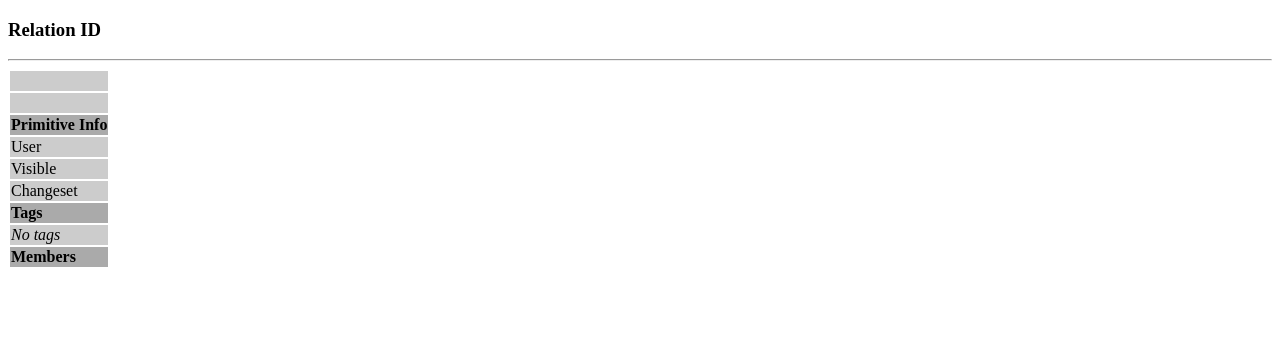
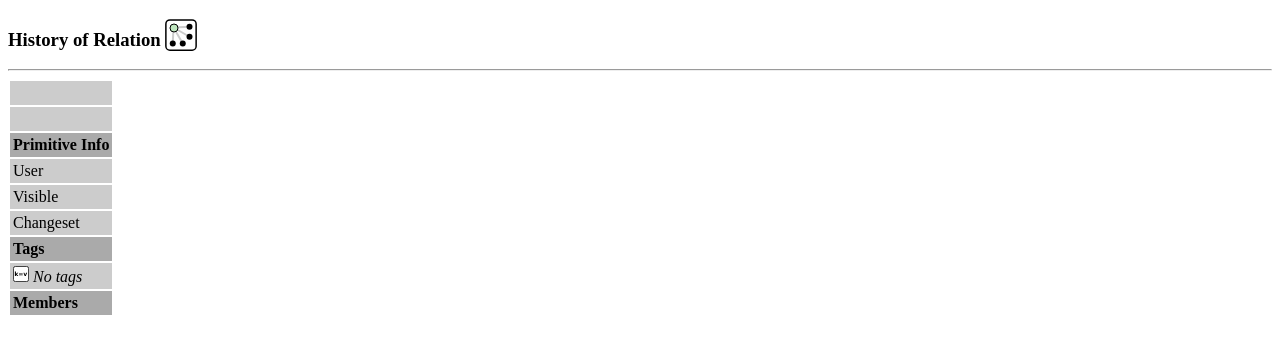
Before and after one commit to iandees/deep-history-py, a Flask app: page /history/relation/1 in a window 1280 px wide. Shown: the top 354 px of the page. Run offline with Flask 2, Linux system fonts and the light colour scheme; data that the repository does not hold is empty.

Commit message:
Add icons and improve relation member list

```diff
--- a/deephistory/deephistory.py
+++ b/deephistory/deephistory.py
@@ -2,7 +2,7 @@ import requests
 from flask import Blueprint, Flask, redirect, render_template, request, url_for
 from itertools import tee
 
-hist = Blueprint('history', __name__, template_folder='templates')
+hist = Blueprint('history', __name__, template_folder='templates', static_folder='static')
 app = Flask(__name__)
 API_URL = 'https://api.openstreetmap.org/api/0.6'
 
@@ -205,7 +205,7 @@ def relation(id):
 
     all_members = []
     for v in versions:
-        for m in v['members']:
+        for m in v.get('members', []):
             if m not in all_members:
                 all_members.append(m)
 
--- a/deephistory/templates/_template.html
+++ b/deephistory/templates/_template.html
@@ -11,11 +11,17 @@
             border-collapse: separate;
             border-spacing: 2px;
             table-layout: fixed;
-            border: 0px;
+            border: 0;
         }
         tr:hover td {
             background-blend-mode: darken;
             background: #ffff99;
+        }
+        table td {
+            padding: 3px;
+        }
+        table th {
+            padding: 3px;
         }
         table thead th {
             position: sticky;
@@ -42,6 +48,14 @@
             background: #ccc;
             z-index: 1;
             font-weight: initial;
+        }
+        .primitive-icon {
+            vertical-align: baseline;
+            width: 16px;
+        }
+        h3 .primitive-icon {
+            vertical-align: bottom;
+            width: 32px;
         }
         .header {
           background: #aaa;
--- a/deephistory/templates/relation.html
+++ b/deephistory/templates/relation.html
@@ -2,7 +2,7 @@
 
 {% block body %}
 {{ super() }}
-<h3>Relation ID {{ versions[0].id }}</h3>
+<h3>History of Relation <img class="primitive-icon" src="{{ url_for('static', filename='relation.svg') }}"/>&nbsp;{{ versions[0].id }}</h3>
 <hr/>
 
 <table>
@@ -49,14 +49,20 @@
         </tr>
         {% for name, line_info in tag_lines %}
         <tr>
-            <th><code>{{ name }}</code></th>
+            <th>
+                <img class="primitive-icon" src="{{ url_for('static', filename='tag.svg') }}"/>
+                <code>{{ name }}</code>
+            </th>
             {% for col_info in line_info %}
             <td class="{{ col_info.clz }}">{{ col_info.val }}</td>
             {% endfor %}
         </tr>
         {% else %}
         <tr>
-            <td colspan="{{ versions|length + 1 }}"><em>No tags</em></td>
+            <td colspan="{{ versions|length + 1 }}">
+                <img class="primitive-icon" src="{{ url_for('static', filename='tag.svg') }}"/>
+                <em>No tags</em>
+            </td>
         </tr>
         {% endfor %}
 
@@ -67,7 +73,10 @@
         </tr>
         {% for name, line_info in member_lines %}
         <tr>
-            <th><code>{{ name }}</code></th>
+            <th>
+                <img class="primitive-icon" src="{{ url_for('static', filename=name['type'] + '.svg') }}"/>
+                <code>{{ name['ref'] }} - {{ name['role'] }}</code>
+            </th>
             {% for col_info in line_info %}
             <td class="{{ col_info.clz }}">&nbsp;</td>
             {% endfor %}
```
Also changed, not shown: deephistory/templates/node.html (+9 -3 lines), deephistory/templates/way.html (+13 -4 lines), deephistory/static/member.svg (added), deephistory/static/node.svg (added), deephistory/static/relation.svg (added), deephistory/static/role.svg (added), deephistory/static/tag.svg (added), deephistory/static/way.svg (added).
